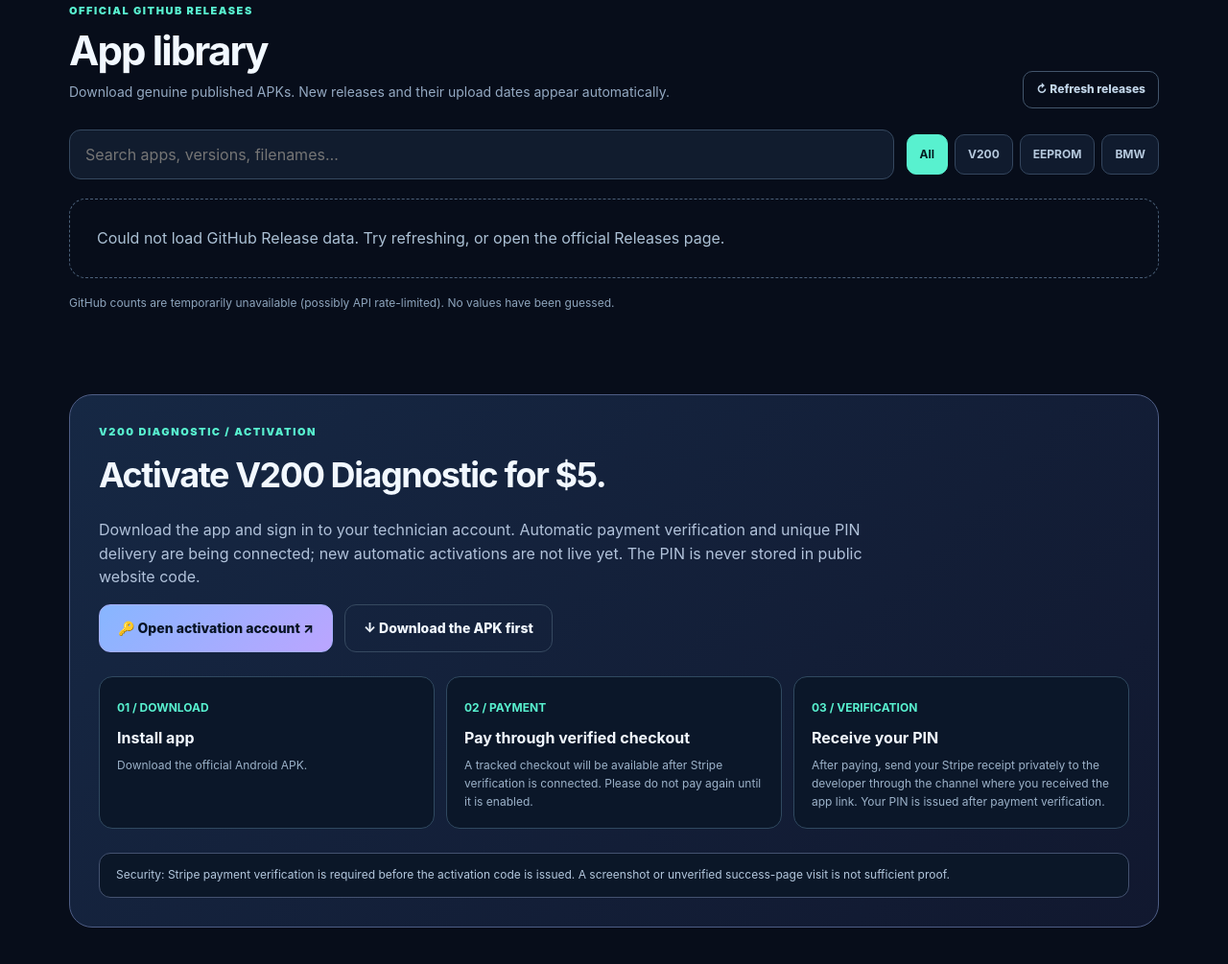
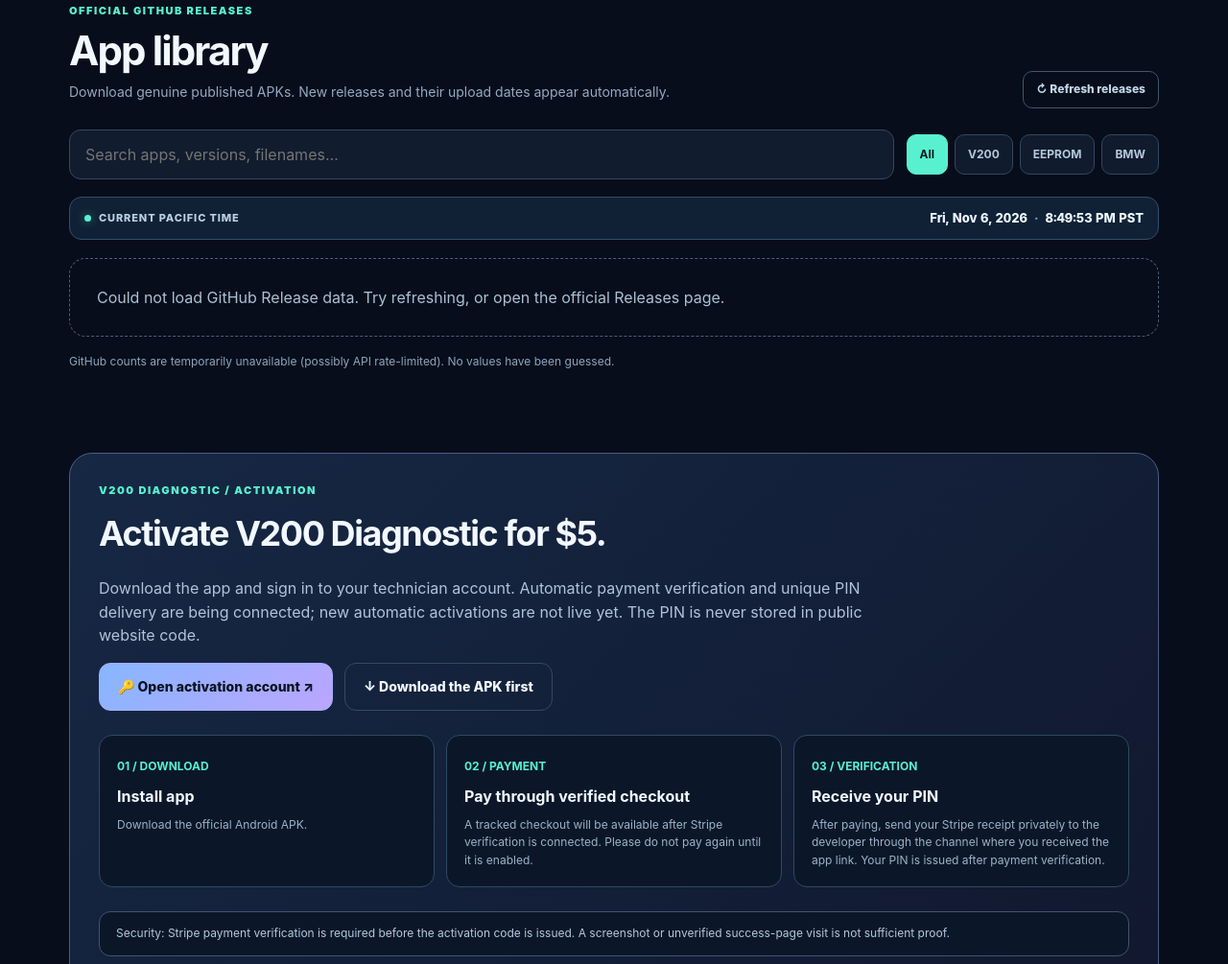
Before and after one commit to kaissymarji/star-mobile-downloads., a plain HTML site: page index.html in a window 1280 px wide. Shown: the part 1128-2133 px from the top of the page at 96% size. Drawn offline with Linux system fonts and the light colour scheme; no server answers.

Commit message:
Add live Pacific date and time above APK catalog

```diff
--- a/index.html
+++ b/index.html
@@ -35,7 +35,7 @@ h1 span{color:var(--mint)}.lead{max-width:570px;color:#afc2d7;font-size:17px;mar
 .stats{display:grid;grid-template-columns:repeat(3,1fr);gap:14px;padding:0 0 70px}.stat{border:1px solid var(--border);border-radius:16px;background:linear-gradient(140deg,#111e32,#0b1525);padding:21px 23px}.stat strong{display:block;font-size:32px;letter-spacing:-.06em}.stat small{color:var(--muted);font-size:11px;text-transform:uppercase;letter-spacing:.12em;font-weight:800}
 .section{padding-bottom:85px}.section-top{display:flex;justify-content:space-between;align-items:end;gap:25px;margin-bottom:22px}.kicker{color:var(--mint);font-size:11px;font-weight:900;letter-spacing:.14em;text-transform:uppercase}.section h2{font-size:clamp(29px,4vw,42px);line-height:1.12;letter-spacing:-.045em;margin:9px 0}.sub{margin:6px 0;color:var(--muted);font-size:14px}.refresh{border:1px solid #42556b;border-radius:10px;background:transparent;color:#c2d6e9;padding:9px 13px;font-size:12px;font-weight:800}
 .toolbar{display:flex;gap:13px;flex-wrap:wrap;align-items:center;margin-bottom:20px}.search{flex:1;min-width:220px;background:#111c2e;border:1px solid #35485f;color:white;border-radius:12px;padding:13px 16px;outline:none}.search:focus{border-color:var(--mint)}.filters{display:flex;flex-wrap:wrap;gap:7px}.filter{padding:11px 13px;border:1px solid #34465e;background:#101b2e;color:#b6c9dd;border-radius:10px;font-size:12px;font-weight:750}.filter[aria-pressed=true]{color:#031c20;background:var(--mint);border-color:var(--mint)}
-.catalog{display:grid;grid-template-columns:repeat(3,minmax(0,1fr));gap:16px}.appcard{display:flex;flex-direction:column;gap:11px;background:linear-gradient(150deg,#15233a,#0d182a);border:1px solid var(--border);border-radius:19px;padding:22px;min-height:308px;transition:border-color .2s,transform .2s}.appcard:hover{border-color:#4d6d87;transform:translateY(-3px)}.apphead{display:flex;align-items:center;justify-content:space-between;gap:12px}
+.current-timebar{display:flex;align-items:center;justify-content:space-between;gap:10px;flex-wrap:wrap;margin:-2px 0 19px;padding:11px 15px;border:1px solid #315069;border-radius:13px;background:#102136;color:#bbd0e5}.current-timebar .clock-label{display:flex;align-items:center;gap:8px;font-size:11px;font-weight:800;letter-spacing:.08em;text-transform:uppercase}.clock-led{width:7px;height:7px;background:var(--mint);border-radius:50%;box-shadow:0 0 10px #58f1cf70}.current-timebar .clock-value{display:flex;align-items:center;flex-wrap:wrap;gap:7px;font-size:13px;color:#ecf8ff;font-weight:800;font-variant-numeric:tabular-nums}.current-timebar .clock-divider{color:#799cb8}.catalog{display:grid;grid-template-columns:repeat(3,minmax(0,1fr));gap:16px}.appcard{display:flex;flex-direction:column;gap:11px;background:linear-gradient(150deg,#15233a,#0d182a);border:1px solid var(--border);border-radius:19px;padding:22px;min-height:308px;transition:border-color .2s,transform .2s}.appcard:hover{border-color:#4d6d87;transform:translateY(-3px)}.apphead{display:flex;align-items:center;justify-content:space-between;gap:12px}
 .appicon{height:49px;width:49px;border-radius:14px;display:grid;place-items:center;font-size:23px;font-weight:900;background:#1b3b52;color:var(--mint);border:1px solid #375875}
 .appicon.blue{background:#1c2f55;color:#9cbcff}.appicon.gold{background:#3b2d26;color:#f8c88b}.tag{font-size:10px;color:#acc4df;border-radius:100px;border:1px solid #39506a;padding:5px 9px}
 .appcard h3{font-size:21px;letter-spacing:-.04em;line-height:1.16;margin:7px 0 0}.appcard p{font-size:13px;color:#a5bad1;margin:0}.details{display:flex;gap:16px;flex-wrap:wrap;color:#89a5c0;font-size:12px;margin-top:auto;padding-top:12px;border-top:1px solid #263c55}.details b{color:var(--mint);font-size:14px}.appcard .uploadtime{display:flex;gap:7px;align-items:baseline;flex-wrap:wrap;font-size:12px;color:#91abc4}.appcard .uploadtime time{font-weight:800;color:#e0efff}.cardactions{display:flex;align-items:center;gap:10px;justify-content:space-between;margin-top:5px}.textlink{color:#b3c9e5;font-size:12px;text-decoration:underline;text-underline-offset:3px}.empty{grid-column:1/-1;border:1px dashed #4b6079;border-radius:17px;padding:28px;color:#abc0d4}
@@ -43,7 +43,7 @@ h1 span{color:var(--mint)}.lead{max-width:570px;color:#afc2d7;font-size:17px;mar
 footer{padding:32px 0 45px;border-top:1px solid var(--border);color:#8da4bc;font-size:12px;display:flex;justify-content:space-between;gap:15px;flex-wrap:wrap}
 .countnote{font-size:12px;color:#8da4bc;margin:17px 0 0}.support-strip{display:flex;align-items:center;justify-content:space-between;gap:20px;flex-wrap:wrap;border:1px solid #3c6a69;border-radius:21px;background:linear-gradient(125deg,#163438,#122233);padding:27px 30px;margin:0 0 73px}.support-strip h2{font-size:clamp(22px,3vw,30px);letter-spacing:-.04em;margin:7px 0}.support-strip p{color:#b4c8cd;margin:0;font-size:13px;max-width:680px}.support-strip .btn{flex-shrink:0}.warn{color:var(--yellow)}
 @media(max-width:900px){.hero{grid-template-columns:1fr;padding-top:56px}.terminal{max-width:620px;transform:none}.catalog{grid-template-columns:repeat(2,1fr)}.steps{grid-template-columns:1fr}}
-@media(max-width:620px){nav a:not(.navowner){display:none}.nav{min-height:66px}.brand{font-size:12px}.hero{padding-top:45px;padding-bottom:40px}.hero h1{font-size:47px}.stats{grid-template-columns:1fr 1fr;gap:9px;padding-bottom:55px}.stat:last-child{grid-column:1/-1}.stat strong{font-size:25px}.catalog{grid-template-columns:1fr}.section-top{align-items:start;flex-direction:column}.owner{padding:24px}.section{padding-bottom:62px}.actions .btn{width:100%}.term-foot{font-size:10px}}
+@media(max-width:620px){nav a:not(.navowner){display:none}.nav{min-height:66px}.brand{font-size:12px}.hero{padding-top:45px;padding-bottom:40px}.hero h1{font-size:47px}.stats{grid-template-columns:1fr 1fr;gap:9px;padding-bottom:55px}.stat:last-child{grid-column:1/-1}.stat strong{font-size:25px}.catalog{grid-template-columns:1fr}.section-top{align-items:start;flex-direction:column}.current-timebar{align-items:flex-start;flex-direction:column;gap:5px}.owner{padding:24px}.section{padding-bottom:62px}.actions .btn{width:100%}.term-foot{font-size:10px}}
 </style>
 </head>
 <body>
@@ -76,6 +76,7 @@ footer{padding:32px 0 45px;border-top:1px solid var(--border);color:#8da4bc;font
 <section class="support-strip" aria-label="Support project development"><div><div class="kicker">INDEPENDENT DIAGNOSTIC SOFTWARE</div><h2>Help put more ECUs on the test bench.</h2><p>Hardware testing takes donor modules, wiring, power equipment and time. See the proposed $5,000 development budget and what needs testing next.</p></div><a class="btn" href="donate.html">See the funding goal ↗</a></section>
 <section class="section" id="downloads"><div class="section-top"><div><div class="kicker">Official GitHub Releases</div><h2>App library</h2><p class="sub">Download genuine published APKs. New releases and their upload dates appear automatically.</p></div><button class="refresh" id="refresh" type="button">↻ Refresh releases</button></div>
 <div class="toolbar"><input id="search" class="search" type="search" aria-label="Search apps" placeholder="Search apps, versions, filenames…"><div class="filters" role="group" aria-label="Filter apps"><button class="filter" data-filter="all" aria-pressed="true">All</button><button class="filter" data-filter="v200" aria-pressed="false">V200</button><button class="filter" data-filter="eeprom" aria-pressed="false">EEPROM</button><button class="filter" data-filter="bmw" aria-pressed="false">BMW</button></div></div>
+<div class="current-timebar" aria-label="Current Pacific date and time"><span class="clock-label"><span class="clock-led" aria-hidden="true"></span>Current Pacific time</span><span class="clock-value"><time id="todayDate">Checking date…</time><span class="clock-divider" aria-hidden="true">·</span><time id="nowTime">Checking time…</time></span></div>
 <div class="catalog" id="catalog" aria-live="polite"><div class="empty">Loading published APKs from GitHub…</div></div>
 <p class="countnote" id="countNote">Counts come from GitHub Release assets, not website visits. Downloads of raw repository files cannot be counted by GitHub.</p></section>
 <section class="activation" id="activate"><div class="kicker">V200 DIAGNOSTIC / ACTIVATION</div><h2>Activate V200 Diagnostic for $5.</h2><p>Download the app and sign in to your technician account. Automatic payment verification and unique PIN delivery are being connected; new automatic activations are not live yet. The PIN is never stored in public website code.</p><div class="actions"><a class="btn pay" href="community.html#account" target="_blank" rel="noopener noreferrer">🔑 Open activation account ↗</a><a class="btn secondary" href="#downloads">↓ Download the APK first</a></div><div class="steps"><div class="step"><b>01 / DOWNLOAD</b><h3>Install app</h3><p>Download the official Android APK.</p></div><div class="step"><b>02 / PAYMENT</b><h3>Pay through verified checkout</h3><p>A tracked checkout will be available after Stripe verification is connected. Please do not pay again until it is enabled.</p></div><div class="step"><b>03 / VERIFICATION</b><h3>Receive your PIN</h3><p>After paying, send your Stripe receipt privately to the developer through the channel where you received the app link. Your PIN is issued after payment verification.</p></div></div><div class="paynote">Security: Stripe payment verification is required before the activation code is issued. A screenshot or unverified success-page visit is not sufficient proof.</div></section>
@@ -93,6 +94,11 @@ const REPO="kaissymarji/star-mobile-downloads.";
 const API="https://api.github.com/repos/"+REPO+"/releases?per_page=100&page=";
 const FALLBACK="https://raw.githubusercontent.com/kaissymarji/star-mobile-downloads./main/apk/v200_diag_1.1.11_debug.apk";
 const $=id=>document.getElementById(id);
+const pacificDay=new Intl.DateTimeFormat("en-US",{timeZone:"America/Los_Angeles",weekday:"short",month:"short",day:"numeric",year:"numeric"});
+const pacificClock=new Intl.DateTimeFormat("en-US",{timeZone:"America/Los_Angeles",hour:"numeric",minute:"2-digit",second:"2-digit",hour12:true,timeZoneName:"short"});
+function updateLiveClock(){const now=new Date();$("todayDate").dateTime=now.toISOString();$("nowTime").dateTime=now.toISOString();$("todayDate").textContent=pacificDay.format(now);$("nowTime").textContent=pacificClock.format(now);}
+updateLiveClock();
+setInterval(updateLiveClock,1000);
 let apps=[],filter="all",lastOkay=false;
 const fmt=n=>Number(n||0).toLocaleString("en-US");
 const esc=s=>String(s==null?"":s).replace(/[&<>"']/g,c=>({"&":"&amp;","<":"&lt;",">":"&gt;",'"':"&quot;","'":"&#39;"}[c]));
```
